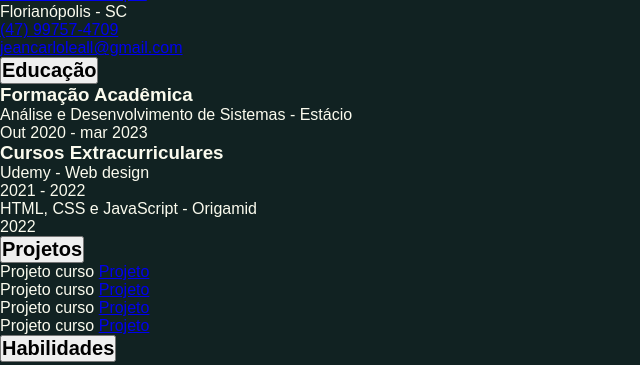
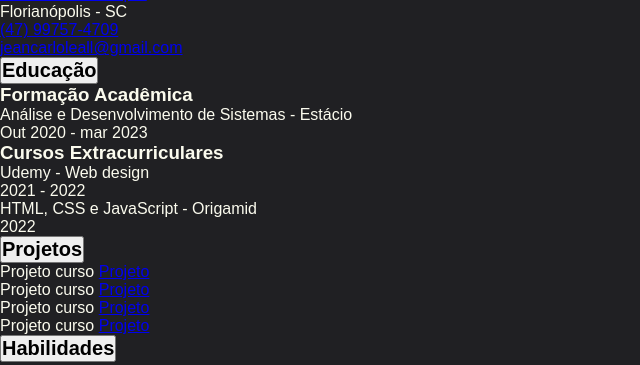
Before and after one commit to Jeanll7/portfolio-main, a plain HTML site: page index.html in a window 1280 px wide. Shown: the part 193-558 px from the top of the page, without its empty margins (0-640 px from the left). Drawn offline with Linux system fonts and the light colour scheme.

Commit message:
background 2

```diff
--- a/assets/css/style.css
+++ b/assets/css/style.css
@@ -1,5 +1,5 @@
 body {
-    background: #122;
+    background: #202023;
     color: #fbfbee;
 }
 
```
